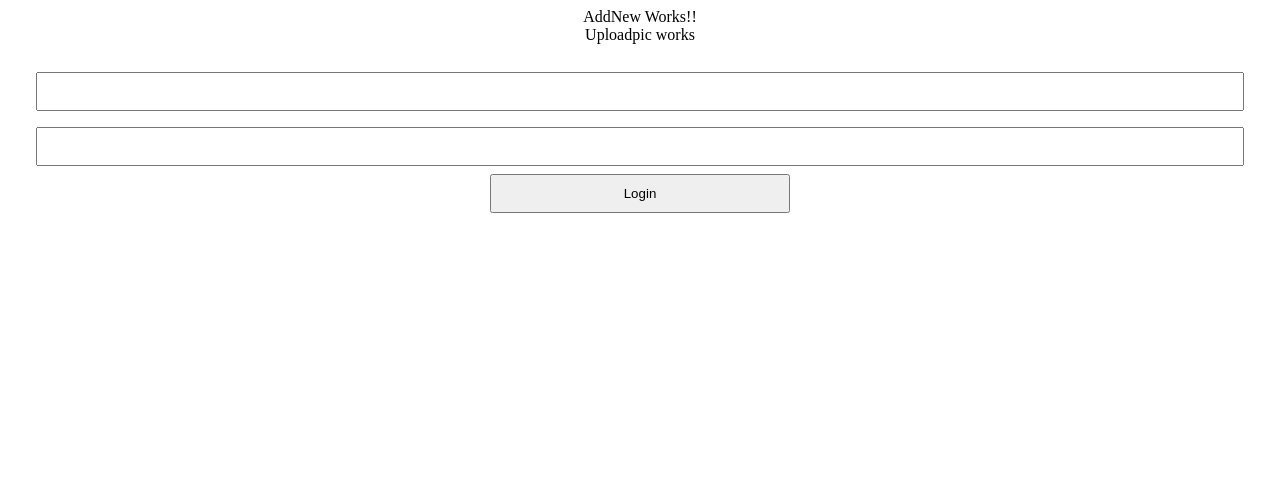
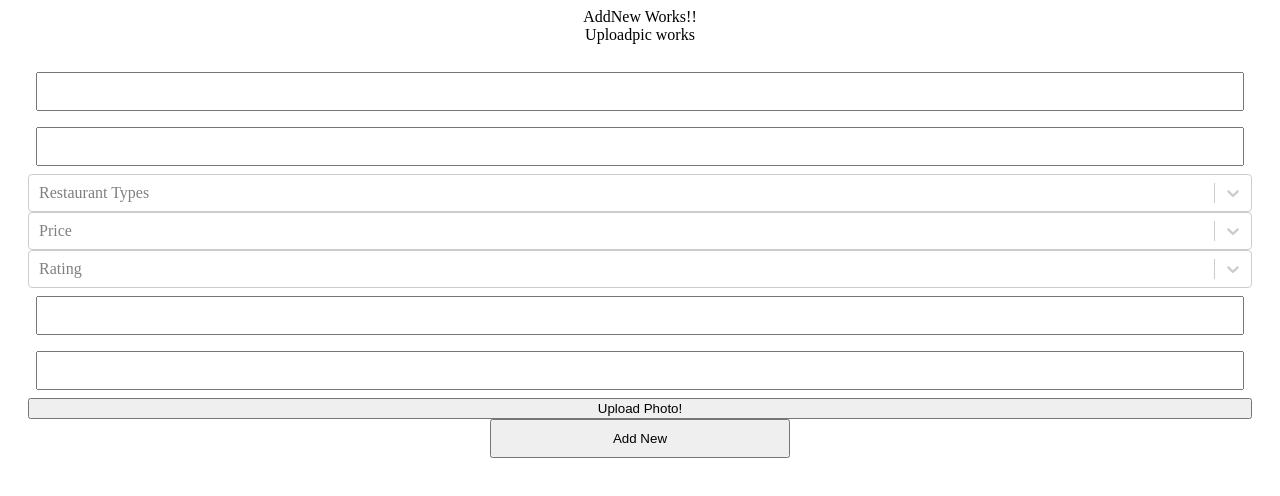
Before and after one commit to foodiefun/foodiefunfrontend, a React (Create React App) app: page /add-new in a window 1280 px wide. Shown: the top 496 px of the page. Built offline with nearby package versions, Linux system fonts and the light colour scheme.

Commit message:
still working on login - day 3

```diff
--- a/package.json
+++ b/package.json
@@ -9,6 +9,7 @@
     "react-redux": "^7.0.2",
     "react-router-dom": "^5.0.0",
     "react-scripts": "3.0.0",
+    "react-select": "^2.4.3",
     "redux": "^4.0.1",
     "redux-logger": "^3.0.6",
     "redux-thunk": "^2.3.0"
--- a/src/actions/index.js
+++ b/src/actions/index.js
@@ -6,27 +6,63 @@ export const FOODIE_ERROR = 'FOODIE_ERROR';
 export const FOODIE_ADD = 'FOODIE_ADD';
 export const FOODIE_ADDED = 'FOODIE_ADDED';
 export const FOODIE_DELETE = 'FOODIE_ADDED';
+export const FOODIE_UNAUTH = 'FOODIE_UNAUTH';
 
-
+const URL = 'http://localhost:5000/api/restaurants';
 
 export const getData = data => {
   return dispatch => {
     dispatch({ type: FOODIE_FETCH });
 
-    axios.get(URL, data).then(res => {
+    axios
+      .get('http://localhost:5000/api/restaurants', {
+        headers: { Authorization: localStorage.getItem('token') }
+      })
+      .then(res => {
         console.log(res);
         dispatch({
           type: FOODIE_FETCHED,
           payload: res.data
-      }).catch(err => {
+        });
+      })
+      .catch(err => {
+        console.log(err);
+        if (err.response.status === 403) {
           dispatch({
             type: FOODIE_ERROR,
             payload: err
           });
-      });
+        } else {
+          dispatch({ type: FOODIE_UNAUTH, payload: err });
+        }
       });
   };
 };
+
+export const LOGIN_START = 'LOGIN_START';
+export const LOGIN_SUCCESS = 'LOGIN_SUCCESS';
+export const LOGIN_FAILURE = 'LOGIN_FAILURE';
+
+export const login = creds => dispatch => {
+  dispatch({ type: LOGIN_START });
+
+  return axios
+    .post('http://localhost5000/api/login', creds)
+    .then(res => {
+      console.log(res);
+      localStorage.setItem('token', res.data.payload);
+      dispatch({ type: LOGIN_SUCCESS, payload: res.data.payload });
+    })
+    .catch(err => {
+      console.log('login err: ', err);
+      if (err.response && err.response.status === 403) {
+        localStorage.removeItem('token');
+      }
+      dispatch({ type: LOGIN_FAILURE });
+    });
+};
+
+
 
 export const addFoodie = foodie => dispatch => {
   dispatch({ type: FOODIE_ADD });
@@ -41,24 +77,24 @@ export const addFoodie = foodie => dispatch => {
     });
 };
 
-
 export const updateFoodie = foodie => dispatch => {
   axios.put('URL/foodie', foodie).then(res =>
     dispatch({
-      type:'FOODIE_UPDATE',
+      type: 'FOODIE_UPDATE',
       payload: res.data
     })
   );
 };
 
 export const deletePost = id => {
-  return (dispatch) => {
-    return axios.get(URL)
+  return dispatch => {
+    return axios
+      .get(URL)
       .then(res => {
-        dispatch({type: FOODIE_DELETE, payload:res.data})
+        dispatch({ type: FOODIE_DELETE, payload: res.data });
       })
       .catch(err => {
-        dispatch({type: FOODIE_ERROR, payload:err})
+        dispatch({ type: FOODIE_ERROR, payload: err });
       });
   };
 };
--- a/src/components/AddNewForm.js
+++ b/src/components/AddNewForm.js
@@ -1,4 +1,31 @@
 import React, { Component } from 'react';
+import Select from 'react-select';
+
+
+const restTypes = [
+  {value: 'Vegetarian', label: 'Vegetarian'},
+  {value: 'Fine Dining', label: 'Fine Dining'},
+  {value: 'Asian', label: 'Asian'},
+  {value: 'Bar-Tavern', label: 'Bar-Tavern'},
+  {value: 'Italian-French', label: 'Italian-French'},
+  {value: 'Other', label: 'Other'}
+];
+
+const price = [
+  {value: '$', label: '$'},
+  {value: '$$', label: '$$'},
+  {value: '$$$', label: '$$$'},
+  {value: '$$$$', label: '$$$$'},
+  {value: '$$$$!', label: '$$$$!'}
+];
+const rating = [
+  {value: '*', label: '*'},
+  {value: '**', label: '**'},
+  {value: '***', label: '***'},
+  {value: '****', label: '****'},
+  {value: '*****', label: '*****'}
+]
+
 
 export class AddNewForm extends Component {
 
@@ -8,9 +35,24 @@ export class AddNewForm extends Component {
     return (
       <div>
         <form action="" style={formStyle}>
-          <input type="text" name="user" style={inputStyle} />
-          <input type="password" name="password" style={inputStyle} />
-          <button style={buttonStyle}>Login</button>
+          <input type="text" name="Name" style={inputStyle} />
+          <input type="text" name="Date" style={inputStyle} />
+          <Select
+            options={restTypes}
+            placeholder='Restaurant Types'
+          />
+          <Select
+            options={price}
+            placeholder='Price'
+          />
+          <Select
+            options={rating}
+            placeholder='Rating'
+          />
+          <input type="text" name="Comment" style={inputStyle} />
+          <input type="text" name="Info" style={inputStyle} />
+          <button>Upload Photo!</button>
+          <button style={buttonStyle}>Add New</button>
         </form>
       </div>
     );
--- a/src/components/LoginForm.js
+++ b/src/components/LoginForm.js
@@ -1,12 +1,31 @@
-import React, { Component } from 'react'
+import React, { Component } from 'react';
+
+import { login } from '../actions/index';
+import { connect } from 'react-redux';
 
 export class LoginForm extends Component {
+  state = {
+    credentials: {
+      username: '',
+      password: ''
+    }
+  };
 
+  handleChange = e => {
+    this.setState({
+      credentials: {
+        ...this.state.credentials,
+        [e.target.name]: e.target.value
+      }
+    });
+  };
 
-
-
-
-
+  handleLogin = e => {
+    e.preventDefault();
+    this.props
+      .login(this.state.credential)
+      .then(() => this.props.history.push('/home'));
+  };
 
   render() {
     return (
@@ -16,14 +35,14 @@ export class LoginForm extends Component {
             <input
               type="text"
               name="username"
-              // value={this.state.credentials.username}
+              value={this.state.credentials.username}
               onChange={this.handleChange}
               placeholder="Username"
             />
             <input
               type="text"
               name="password"
-              // value={this.state.credentials.password}
+              value={this.state.credentials.password}
               onChange={this.handleChange}
               placeholder="Password"
             />
@@ -40,11 +59,19 @@ export class LoginForm extends Component {
             </button>
             {this.props.error && <p className="error">{this.props.error}</p>}
             <p>Forgot your Password?</p>
+            <button>Create Account</button>
           </form>
         </div>
       </div>
-    )
+    );
   }
 }
 
-export default LoginForm
+const mapStateToProps = ({ error }) => ({
+  error
+});
+
+export default connect(
+  mapStateToProps,
+  { login }
+)(LoginForm);
--- a/src/components/Main.js
+++ b/src/components/Main.js
@@ -1,21 +1,39 @@
-import React, { Component } from 'react'
+import React, { Component } from 'react';
 import SortMenu from './SortMenu';
 import Delete from './Delete';
 import Edit from './Edit';
+// import { withRouter } from 'react-router-dom';
 
+import { connect } from 'react-redux';
+import { getData } from '../actions';
 
 export class Main extends Component {
+  componentDidMount() {
+    this.props.getData();
+  }
+
   render() {
     return (
       <div>
+        {this.props.restaurants.map(rest => (
+          <div key={rest.id}>
+            <h2>{rest.name}</h2>
+          </div>
+        ))}
         Main Works!!
-<SortMenu/>
-<Delete/>
-<Edit/>
-
+        <SortMenu />
+        <Delete />
+        <Edit />
       </div>
-    )
+    );
   }
 }
 
-export default Main
+const mapStateToProps = ({ restaurants }) => ({
+  restaurants
+});
+
+export default connect(
+  mapStateToProps,
+  { getData }
+)(Main);
--- a/src/reducers/index.js
+++ b/src/reducers/index.js
@@ -3,31 +3,62 @@ import {FOODIE_FETCHED} from '../actions';
 import {FOODIE_ERROR} from '../actions';
 import {FOODIE_ADD} from '../actions';
 import {FOODIE_ADDED} from '../actions';
-import {FOODIE_DELETE} from '../actions';
+// import {FOODIE_DELETE} from '../actions';
+import {FOODIE_UNAUTH } from '../actions';
+import {LOGIN_START} from '../actions';
+import {LOGIN_SUCCESS} from '../actions';
+import {LOGIN_FAILURE} from '../actions';
+
 
 const initialState = {
   restaurant: [],
   foodieFetch: false,
+  foodieFetched: false,
+
   foodieAdd: false,
-  foodieFetched: false,
   foodieAdded: false,
+
   foodieUpdate: false,
   foodieDelete: false,
-  foodieError: null
+
+  foodieError: null,
+
+  loginStart: false,
+  loginSuccess: false,
+  loginFailure: false,
+
+  isloggingIn: false,
+  token: localStorage.getItem('token')
+
 };
 
-export const rootReducer = (state = initialState, { type, payload }) => {
-  switch (type) {
+export const rootReducer = (state = initialState, action) => {
+  switch (action.type) {
+
     case FOODIE_FETCH:
     return {...state, foodieFetch: true };
   case FOODIE_FETCHED:
-    return {...state, fetchedFoodies: false, foodieFetched: true, restaurant: payload };
+    return {...state, foodieFetch: false, foodieFetched: true, restaurant: action.payload };
+
   case FOODIE_ADD:
     return {...state, foodieAdd: true };
   case FOODIE_ADDED:
-    return {...state, foodieAdd: false, foodieAdded: true, restaurant: payload };
+    return {...state, foodieAdd: false, foodieAdded: true, restaurant: action.payload };
+
   case FOODIE_ERROR:
-    return {...state, foodieError: payload };
+    return {...state, foodieError: action.payload };
+    case FOODIE_UNAUTH:
+    return {...state, foodieError: action.payload };
+
+  case LOGIN_START:
+    return {...state, loginStart: true };
+
+  case LOGIN_SUCCESS:
+    return {...state, isLoggingIn: false, token: action.payload };
+
+  case LOGIN_FAILURE:
+    return {...state, loginFailure: 'failed login', isLoggingIn: false};
+
     default:
       return state;
   }
```
Also changed, not shown: 2 other files (tests, documents, lock files or other folders). Lines whose indentation alone changed are shown as unchanged.
